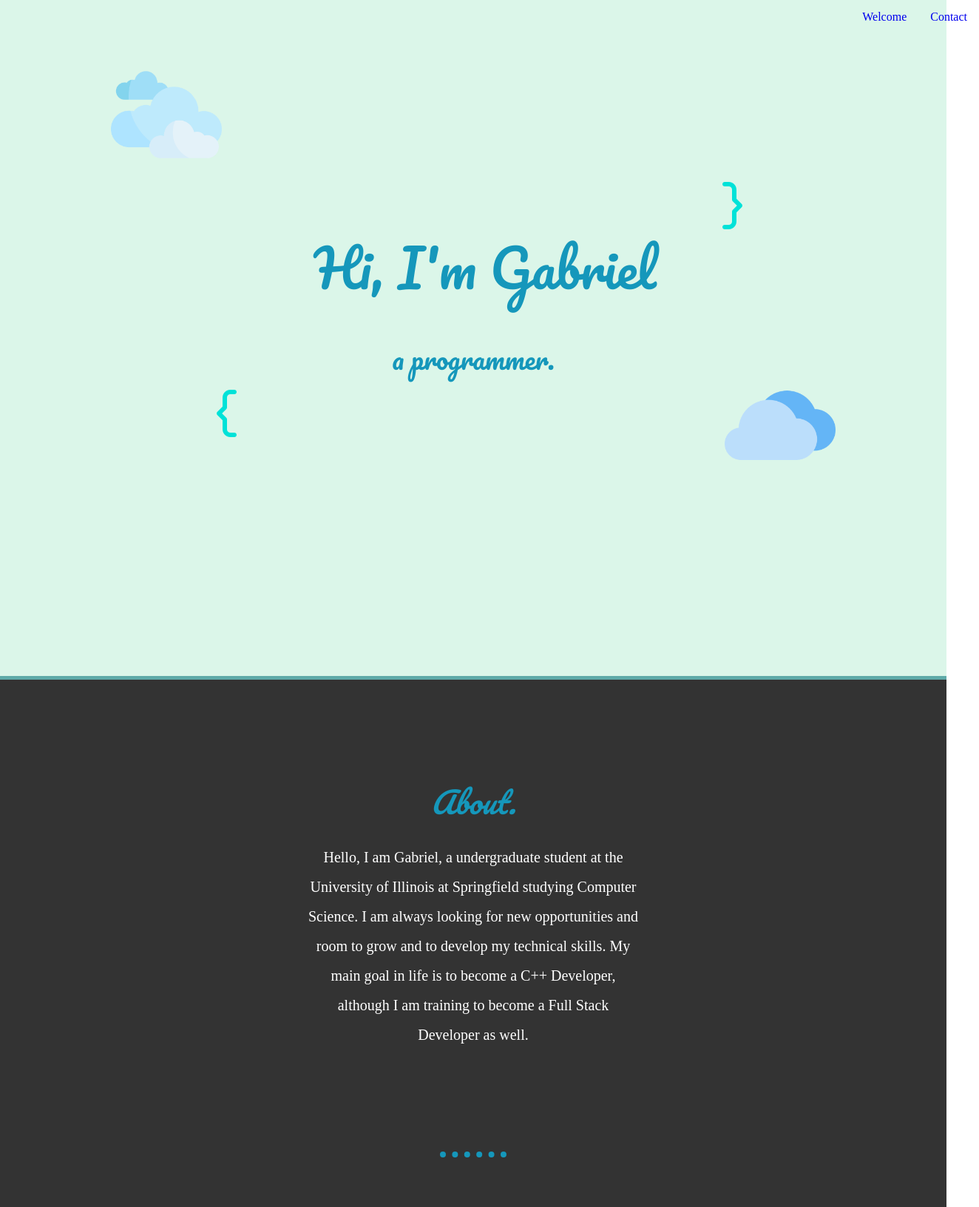
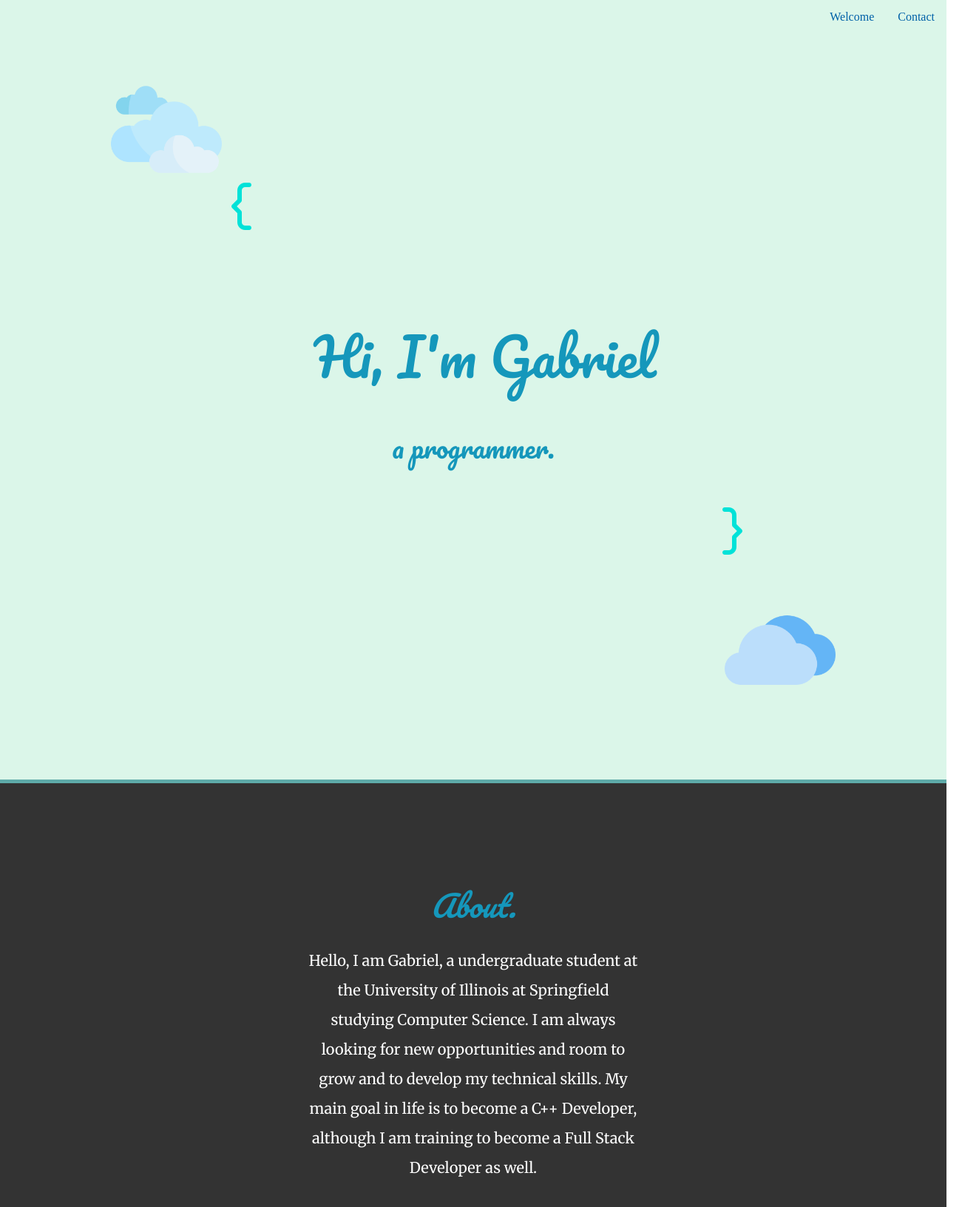
Before and after one commit to glucu/cv, a plain HTML site: page index.html in a window 1280 px wide. Shown: the top 1632 px of the page at 74% size, 1324 px wide, since content can reach past the window. Drawn offline with Linux system fonts and the light colour scheme.

Commit message:
Add proper alignment for mobile devices

```diff
--- a/css/styles.css
+++ b/css/styles.css
@@ -7,7 +7,7 @@ body {
 nav {
   position: absolute;
   top: 0;
-  width: 80%;
+  width: 100%;
 }
 
 nav ul {
@@ -22,7 +22,7 @@ nav li {
 }
 
 nav li a {
-  text-decoration-color: initial;
+  color: #0061a8;
   display: block;
   text-align: center;
   padding: 14px 16px;
@@ -41,7 +41,8 @@ h1 {
   display: inline;
   font-weight: normal;
   font-family: 'Pacifico', cursive;
-  font-size: 4.375em
+  font-size: 4.375em;;
+  margin-bottom: 10px;
 }
 
 h2 {
@@ -51,6 +52,7 @@ h2 {
   font-size: 2.250em;
   margin-left: auto;
   margin-right: auto;
+  margin-bottom: 350px;
   width: 250px
 }
 
@@ -66,18 +68,19 @@ h3 {
 h4 {
   display: block;
   font-size: 1.17em;
-  margin-block-start: 1em;
-  margin-block-end: 1em;
-  margin-inline-start: 0;
-  margin-inline-end: 0;
   font-weight: bold;
+}
+
+p {
+  font-family: 'Merriweather', sans-serif;
+  line-height: 2;
 }
 
 hr {
   color: #1597bb;
   border: 0;
   border-bottom: 8px dotted;
-  width: 8%;
+  width: 15%;
 }
 
 /**********CLASS SELECTORS**********/
@@ -88,13 +91,15 @@ a:hover {
 .top-container {
   background-color: #dbf6e9;
   border-bottom: 5px solid #5eaaa8;
-  padding: 300px;
+  position: relative;
+  padding: 420px 0 0;
+
 }
 
 .left-brace {
   position: relative;
-  right: 100px;
-  top: 200px;
+  right: 80px;
+  bottom: 200px;
 }
 
 .right-brace {
@@ -107,14 +112,14 @@ a:hover {
 .top-cloud {
   position: absolute;
   left: 150px;
-  top: 80px;
+  top: 100px;
   width: 150px;
 }
 
 .bottom-cloud {
   position: absolute;
   right: 150px;
-  bottom: 150px;
+  bottom: 100px;
   width: 150px;
 }
 
@@ -122,6 +127,7 @@ a:hover {
 .middle-container {
   background-color: #333;
   border-bottom: 5px solid #5eaaa8;
+  position: relative;
   padding: 80px;
 }
 
@@ -147,9 +153,8 @@ a:hover {
 }
 
 .table-style {
-  line-height: 1.5;
   margin: 50px auto 0 auto;
-  width: 50%;
+  width: 80%;
 }
 
 .hobbie-row {
@@ -213,7 +218,7 @@ a:hover {
 
 .footer-link {
   text-decoration: none;
-  color: #1597bb;
+  color: #0061a8;
   font-family: 'Montserrat', sans-serif;
   font-size: 20px;
   margin: 10px 20px;
```
